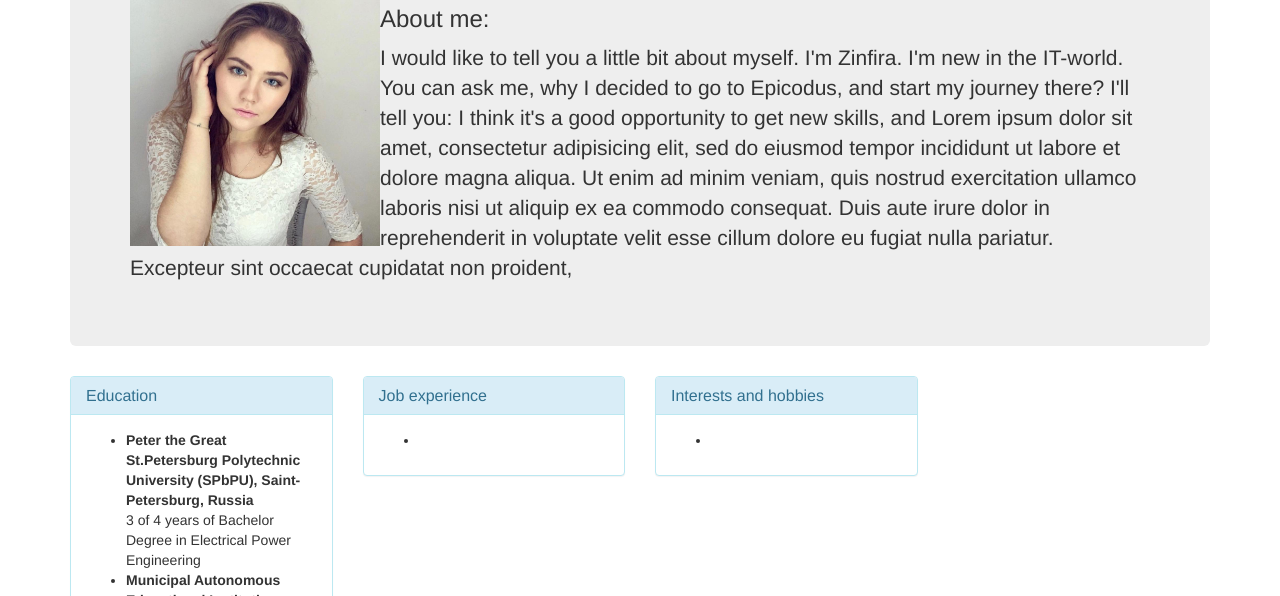
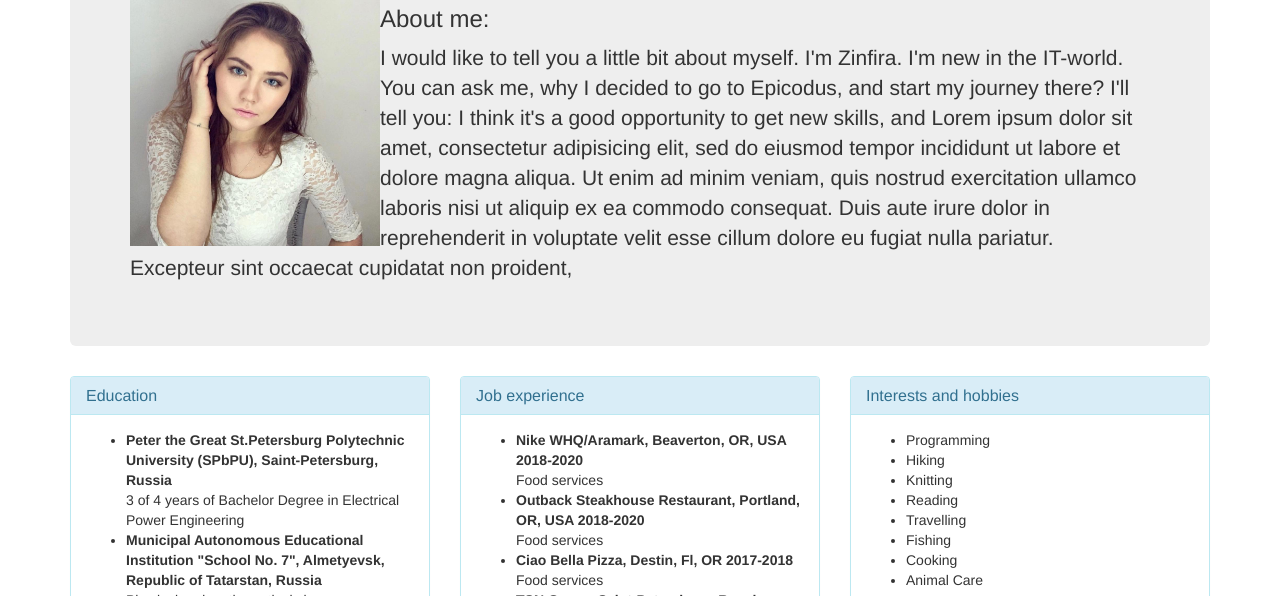
Before and after one commit to Zinfira/My-portfolio, a plain HTML site: page index.html in a window 1280 px wide. Shown: the part 204-800 px from the top of the page. Drawn offline with Linux system fonts and the light colour scheme.

Commit message:
Edit texts for grid

```diff
--- a/index.html
+++ b/index.html
@@ -19,7 +19,7 @@
 
 
       <div class="row">
-        <div class="col-md-3">
+        <div class="col-md-4">
           <div class="panel panel-info">
             <div class="panel-heading">
               <h2 class="panel-title">Education</h2>
@@ -35,27 +35,41 @@
           </div>
         </div>
 
-        <div class="col-md-3">
+        <div class="col-md-4">
           <div class="panel panel-info">
             <div class="panel-heading">
               <h2 class="panel-title">Job experience</h2>
             </div>
             <div class="panel-body">
               <ul>
-                <li></li>
+                <li><strong class="intro">Nike WHQ/Aramark, Beaverton, OR, USA 2018-2020</strong></li>
+                  <li2>Food services</li2>
+                <li><strong class="intro">Outback Steakhouse Restaurant, Portland, OR, USA 2018-2020</strong></li>
+                  <li2>Food services</li2>
+                <li><strong class="intro">Ciao Bella Pizza, Destin, Fl, OR 2017-2018</strong></li>
+                  <li2>Food services</li2>
+                <li><strong class="intro">TSN Group, Saint-Petersburg, Russia, 2016-2017</strong></li>
+                  <li2>Design engineer</li2>
               </ul>
             </div>
           </div>
         </div>
 
-        <div class="col-md-3">
+        <div class="col-md-4">
           <div class="panel panel-info">
             <div class="panel-heading">
               <h2 class="panel-title">Interests and hobbies</h2>
             </div>
             <div class="panel-body">
               <ul>
-                <li></li>
+                <li>Programming</li>
+                <li>Hiking</li>
+                <li>Knitting</li>
+                <li>Reading</li>
+                <li>Travelling</li>
+                <li>Fishing</li>
+                <li>Cooking</li>
+                <li>Animal Care</li>
               </ul>
             </div>
           </div>
```
